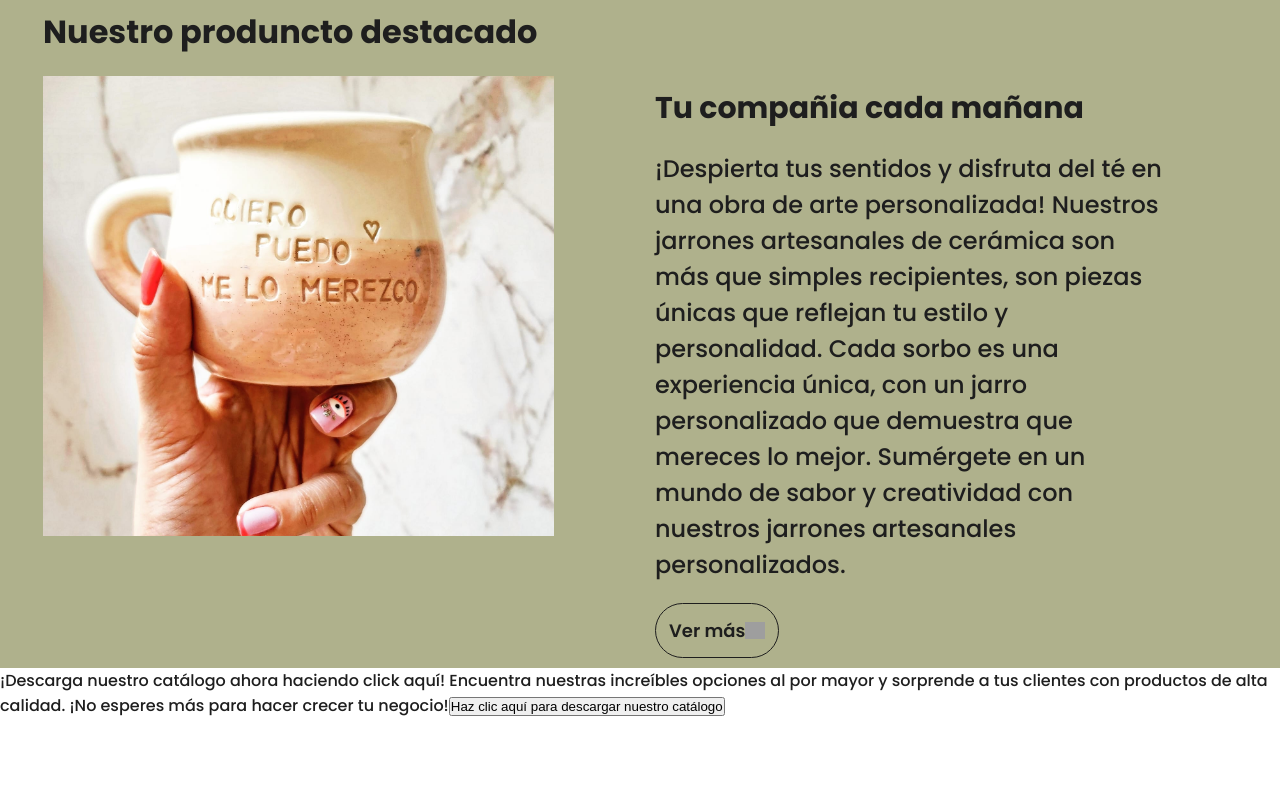
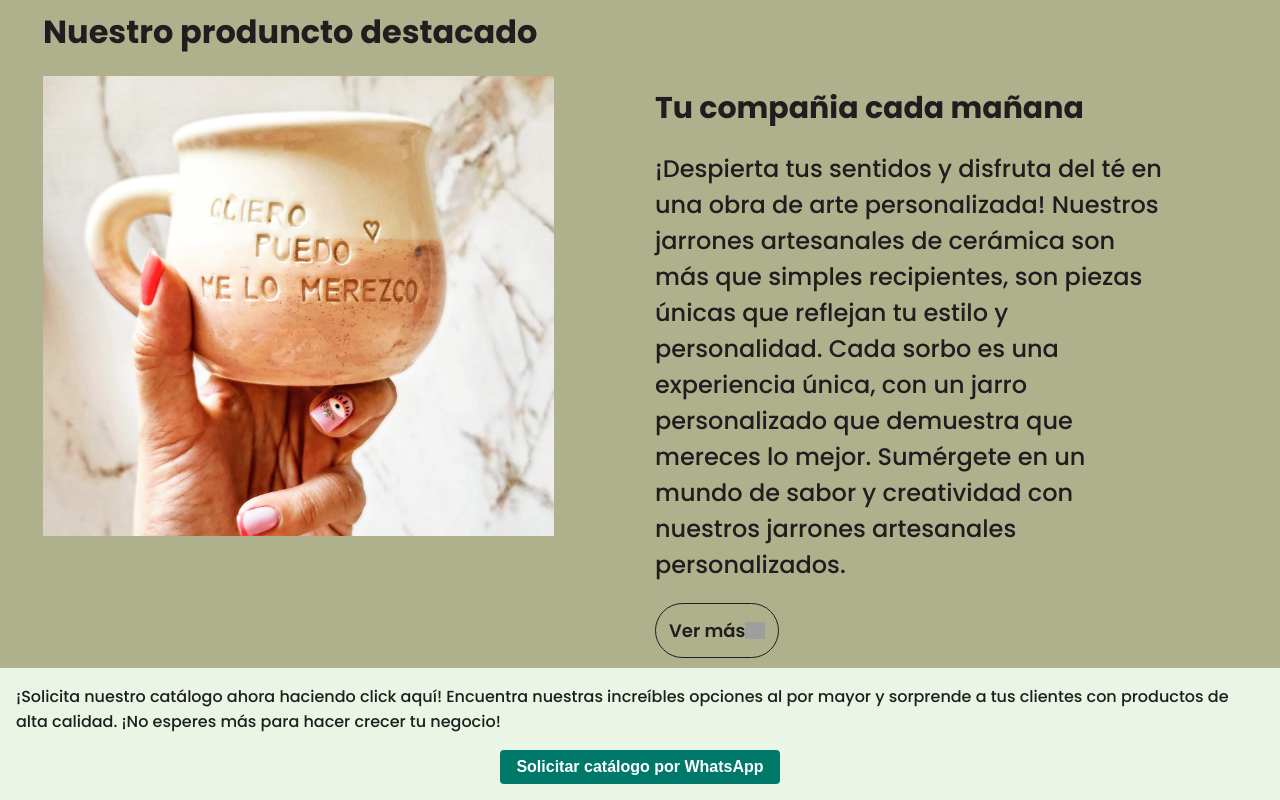
Before and after one commit to fede-cid/Buena-Vibra-Ceramica, a React (Vite) app in the folder frontend/: page / in a window 1280 px wide. Shown: the part 948-1748 px from the top of the page. Before the commit the page ends 1666 px from the top, so only its background shows below. Built offline with nearby package versions, Linux system fonts and the light colour scheme; grey boxes are pictures that could not be loaded.

Commit message:
update inicio

```diff
--- a/frontend/src/components/Catalogo/Catalogo.jsx
+++ b/frontend/src/components/Catalogo/Catalogo.jsx
@@ -1,13 +1,19 @@
-import React from 'react'
-import CatalogDownload from './CatalogoDownload'
-// import Catalogo from './'
+import React from 'react';
+import CatalogoStyles from './Catalogo.module.css';
+
 function Catalogo() {
+  const handleWhatsAppMessage = () => {
+    const message = encodeURIComponent('Hola, buen día. Quisiera solicitar el catálogo por mayor.');
+    const phoneNumber = '5491167879133';
+    window.open(`https://wa.me/${phoneNumber}?text=${message}`);
+  }
+
   return (
-    <div>
-      ¡Descarga nuestro catálogo ahora haciendo click aquí! Encuentra nuestras increíbles opciones al por mayor y sorprende a tus clientes con productos de alta calidad. ¡No esperes más para hacer crecer tu negocio!
-      <CatalogDownload pdfFile="" label="Mi catálogo personalizado" />
+    <div className={CatalogoStyles.container}>
+      ¡Solicita nuestro catálogo ahora haciendo click aquí! Encuentra nuestras increíbles opciones al por mayor y sorprende a tus clientes con productos de alta calidad. ¡No esperes más para hacer crecer tu negocio!
+      <button className={CatalogoStyles.button} onClick={handleWhatsAppMessage}>Solicitar catálogo por WhatsApp</button>
     </div>
-  )
+  );
 }
 
-export default Catalogo
+export default Catalogo;
--- /dev/null
+++ b/frontend/src/components/Catalogo/Catalogo.module.css
@@ -0,0 +1,21 @@
+.container {
+    background-color: #eaf5e5; /* Color verde suave */
+    padding: 1rem;
+    width: 100vw;
+    display: flex;
+    flex-direction: column;
+    align-items: center;
+    justify-content: center;
+  }
+
+  .button {
+    margin-top: 1rem;
+    padding: 0.5rem 1rem;
+    border: none;
+    border-radius: 0.25rem;
+    background-color: #00796b; /* Color verde oscuro */
+    color: #fff;
+    font-size: 1rem;
+    font-weight: bold;
+    cursor: pointer;
+  }
```
